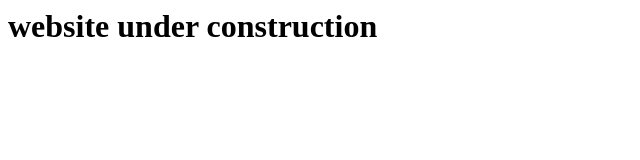
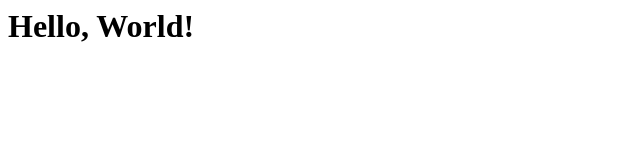
Before and after one commit to prashishphunyal/prashishph.github.io, a plain HTML site: page index.html in a window 1280 px wide. Shown: the whole page, without its empty margins (0-640 px from the left). Drawn offline with Linux system fonts and the light colour scheme.

Commit message:
Update index.html

```diff
--- a/index.html
+++ b/index.html
@@ -1 +1 @@
-<h1>website under construction</h1>
+<h1>Hello, World!</h1>
```
